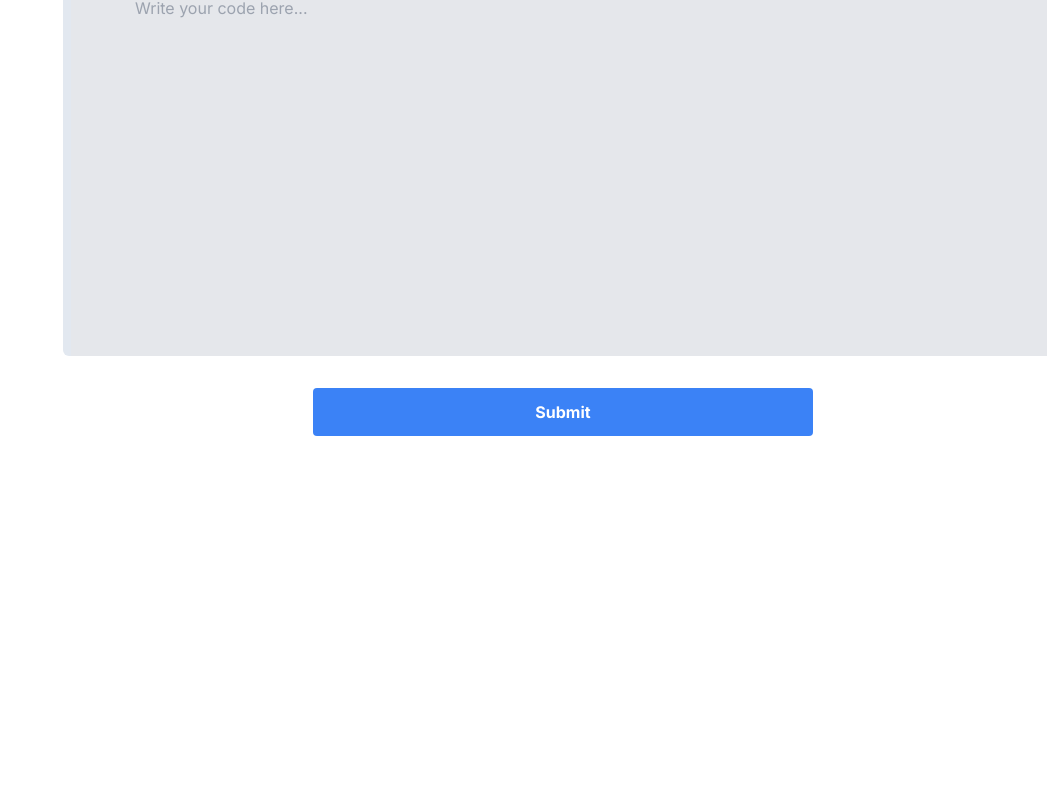
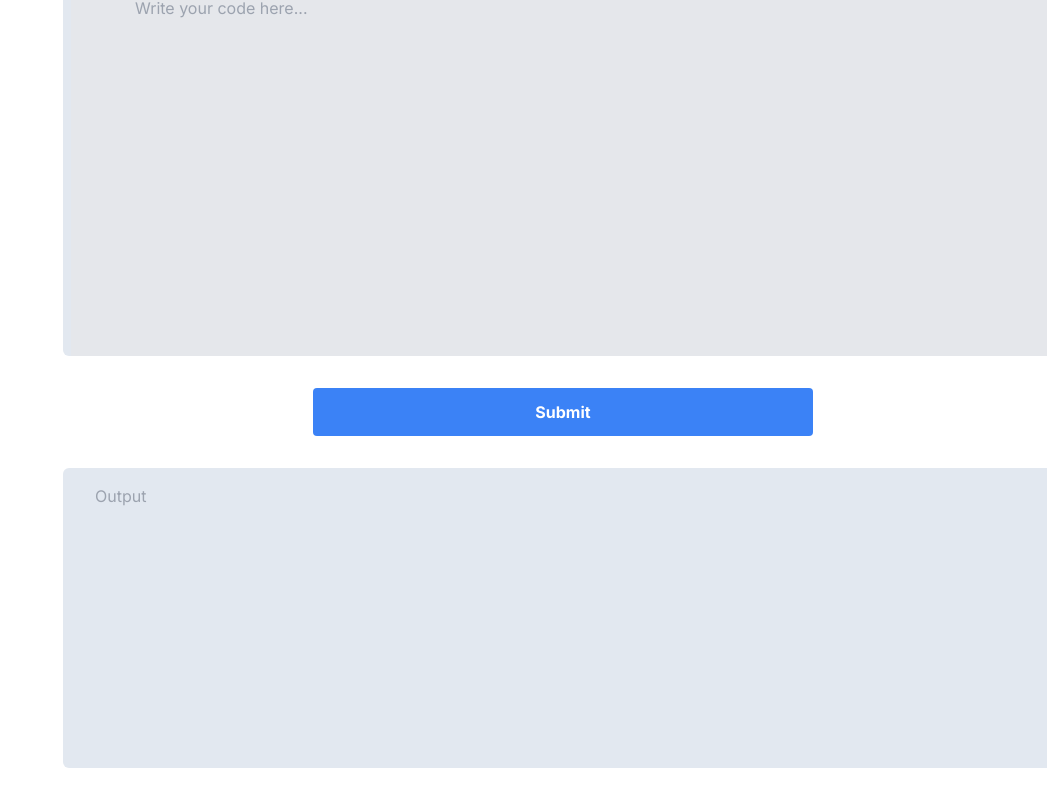
Before and after one commit to EngelbertTeh/portfolio-project-leetcode-dup, a Next.js app: page / in a window 1280 px wide. Shown: the part 220-1020 px from the top of the page, without its empty margins (233-1280 px from the left). Before the commit the page ends 896 px from the top, so only its background shows below. Built offline with nearby package versions, Linux system fonts and the light colour scheme.

Commit message:
added color changes to output textarea

```diff
--- a/package.json
+++ b/package.json
@@ -9,6 +9,7 @@
     "lint": "next lint"
   },
   "dependencies": {
+    "jest": "^29.7.0",
     "next": "14.2.3",
     "react": "^18",
     "react-dom": "^18",
--- a/src/app/layout.tsx
+++ b/src/app/layout.tsx
@@ -5,7 +5,7 @@ import './globals.css';
 const inter = Inter({ subsets: ['latin'] });
 
 export const metadata: Metadata = {
-  title: 'BirdCode',
+  title: 'Birdcode',
   description: 'birdie birdie birdie',
 };
 
--- a/src/components/component/CodeEditor.tsx
+++ b/src/components/component/CodeEditor.tsx
@@ -10,9 +10,9 @@ interface SubmissionBody {
   callback: string;
 }
 function CodeEditor() {
-  const [results, setResults] = useState<{ output: string } | undefined>(
-    undefined
-  );
+  const [results, setResults] = useState<{ output: string }>({ output: '' });
+  const [outputTextAreaColor, setOutputTextAreaColor] =
+    useState<string>('bg-slate-200');
   const [awaitedResults, setAwaitedResults] = useState<JSON | undefined>(
     undefined
   );
@@ -29,21 +29,15 @@ function CodeEditor() {
   const handleForm = async (e: FormEvent) => {
     e.preventDefault();
     const data = textAreaRef.current?.value;
-
+    //their code here
     const JSONdata = `import java.util.*;import java.lang.*; import java.io.*; public class Program { public static void main ( String[] args ) {
 
 
       String testData = "2\\naaeiou\\naaaaeiou";
       InputStream in = new ByteArrayInputStream(testData.getBytes());
       System.setIn(in);
-
-
-
-
-
-
-
-      ${data} } }`;
+      ${data}
+    } }`;
 
     submissionBody.source = JSONdata;
 
@@ -85,10 +79,16 @@ function CodeEditor() {
         resp = await fetch(getResponseData.result.run_status.output);
       } while (resp.status !== 200);
 
-      console.log(resp.status);
       const blob = await resp.blob();
       const text = await blob.text();
-      console.log(text.replaceAll('\n', ''));
+      const cleanText = text.replaceAll('\n', '');
+      if (cleanText === 'The answer is 2') {
+        setResults({ output: 'Correct' });
+        setOutputTextAreaColor('bg-green-200');
+      } else {
+        setResults({ output: 'Incorrect' });
+        setOutputTextAreaColor('bg-red-200');
+      }
     } catch (error) {
       console.log(error);
     }
@@ -131,12 +131,10 @@ function CodeEditor() {
       </button>
 
       <textarea
-        className={
-          'bg-slate-200 pt-4  m-[2rem] rounded-md w-full h-[300px] px-[2rem]'
-        }
+        className={`${outputTextAreaColor} pt-4  m-[2rem] rounded-md w-full h-[300px] px-[2rem]`}
         hidden={(results && JSON.stringify(results)) == null}
         disabled={true}
-        defaultValue={(results && JSON.stringify(results)) ?? ''}
+        defaultValue={results.output}
         placeholder="Output"
       ></textarea>
     </div>
```
Also changed, not shown: 1 other file (tests, documents, lock files or other folders).
